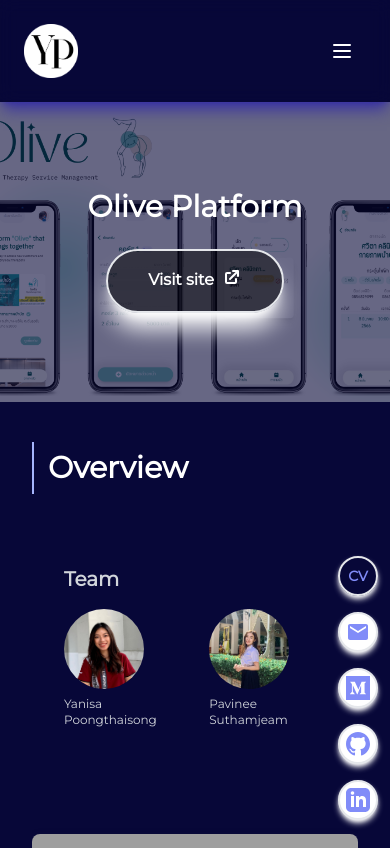
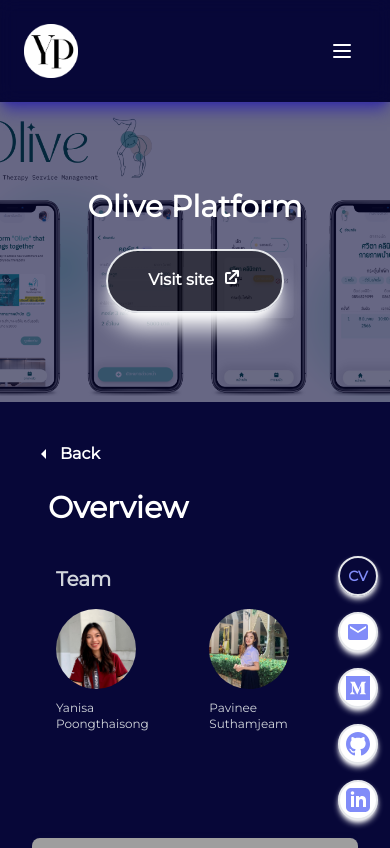
Before and after one commit to yanisapths/portfolio-v2, a Next.js app: page /projects/oliveplatform in a window 390 px wide. Shown: the top 848 px of the page. Built offline with nearby package versions, Linux system fonts and the light colour scheme; grey boxes are pictures that could not be loaded.

Commit message:
update: add youtube to index and update olive

```diff
--- a/components/About.js
+++ b/components/About.js
@@ -4,6 +4,7 @@
 import MailOutlineIcon from "@mui/icons-material/MailOutline";
 import PhoneIcon from "@mui/icons-material/Phone";
 import Intro from "../components/Intro";
+import BackNavigate from "./ui/BackNavigate";
 
 function About() {
   const Mailto = ({ email, subject = "", body = "", children }) => {
@@ -14,9 +15,12 @@
     return <a href={`mailto:${email}${params}`}>{children}</a>;
   };
   return (
-    <section className="mx-0 bg-[#070738]">
-      <div className="mt-10 bg-[#070738]">
-        <h1 className="font-homemade text-4xl xl:pl-48 lg:text-7xl font-bold py-10 md:py-20 text-center md:text-left">
+    <section className="bg-[#070738]">
+      <div className="mt-10 px-48">
+        <BackNavigate />
+      </div>
+      <div className="bg-[#070738]">
+        <h1 className="font-homemade text-4xl xl:pl-48 lg:text-7xl font-bold py-10 lg:py-12 text-center md:text-left">
           About me
         </h1>
       </div>
@@ -72,7 +76,7 @@
           </div>
         </div>
         {/* Right Grid */}
-        <div className="md:px-28 pb-24 lg:-ml-32 xl:-ml-72">
+        <div className="mx-16 md:px-28 pb-24 lg:-ml-32 xl:-ml-72">
           <p className="md:px-12 lg:text-lg mb-10 xl:w-4/5">
             Hej👋 My name is Yanisa Poongthaisong or you can call me Dookdik. My
             key strengths are mostly front-end development. I am most proficient
--- a/components/FeaturedProjects.js
+++ b/components/FeaturedProjects.js
@@ -102,8 +102,22 @@
                 );
               })}
             </div>
+            <div className="py-3">
+            <a href="https://o-live.vercel.app" className="items-center flex gap-1 text-sm cursor-pointer text-sky-400 underline">
+            <p className="">
+                Live - Customer App (Olive)
+              </p>
+                <ExternalLinkIcon className="h-4 w-4"/>
+            </a>
+            <a href="https://daycare.vercel.app"  className="items-center gap-1 text-sm flex cursor-pointer text-sky-400 underline">
+            <p className="">
+              Live - PT Clinic Management App
+              </p>
+                <ExternalLinkIcon className="h-4 w-4"/>
+            </a>
+            </div>
             <Link href="/projects/oliveplatform">
-              <p className="cursor-pointer relative text-sm text-sky-400 font-medium before:absolute before:-bottom-1 before:h-0.5 before:w-full before:origin-left before:scale-x-0 before:bg-sky-600 before:transition hover:before:scale-100">
+              <p className="cursor-pointer relative text-sm text-sky-400 font-medium before:absolute before:-bottom-1 before:h-0.5 before:w-24 before:origin-left before:scale-x-0 before:bg-sky-600 before:transition hover:before:scale-100">
                 Read More...
               </p>
             </Link>
--- a/components/proj/Olive.js
+++ b/components/proj/Olive.js
@@ -1,27 +1,29 @@
 import React from "react";
-import Banner from "../ui/Banner";
 import Canva from "../ui/Canva";
 import Youtube from "../ui/Youtube";
 import Link from "next/link";
+import BackNavigate from "../ui/BackNavigate";
 import Process from "./Process";
 
 function Olive() {
   return (
-    <section className=" mx-8 bg-[#070738]">
-      <div className="max-w-8xl mx-auto  overflow-hidden xl:max-w-4xl pb-20 ">
-        <div className="relative lg:mt-20 xl:mt-20 mt-10 inline-block px-4 py-2 lg:px-8 lg:py-3 xl:px-8 xl:py-3 md:px-8 md:py-3 overflow-hidden   group focus:outline-none focus:ring ">
-          <span className="absolute inset-y-0 left-0 w-[2px] transition-all bg-indigo-300 group-hover:w-full group-active:bg-indigo-500 "></span>
-          <span className="relative text-white lg:text-7xl xl:text-7xl text-3xl md:text-7xl font-bold lg:py-10 g:text-7xl text-center md:text-left transition-colors group-hover:text-[#070738] ">
+    <section className="mx-8 bg-[#070738]">
+      <div className="max-w-8xl mx-auto overflow-hidden xl:max-w-4xl pb-20 ">
+       <div className="pt-10">
+        <BackNavigate />
+        </div>
+        <div className="relative mt-4 inline-block px-4 py-2  overflow-hidden group focus:outline-none focus:ring">
+          <span className="relative text-white text-3xl md:text-4xl font-bold">
             Overview
           </span>
         </div>
-        <div className="mt-16 mb-5">
+        <div className="mt-6 mb-5">
           <Process />
         </div>
         <Canva />
         <Youtube link="https://www.youtube.com/embed/lQzAY91wq6Y" />
 
-        <div className=" xl:mt-48 lg:mt-36 bg-black/40 w-60 ml-10 lg:ml-[27rem] xl:ml-80 md:ml-80 lg:w-64 xl:w-64 justify-center  border-2 mt-8 cursor-pointer transform hover:translate-x-2 transition duration-300 shadow-white shadow-lg rounded-full px-6 py-2  hover:bg-[#ffffff] hover:border-2 hover:text-indigo-400">
+        <div className="xl:mt-48 lg:mt-36 bg-black/40 w-60 ml-10 lg:ml-[27rem] xl:ml-80 md:ml-80 lg:w-64 xl:w-64 justify-center  border-2 mt-8 cursor-pointer transform hover:translate-x-2 transition duration-300 shadow-white shadow-lg rounded-full px-6 py-2 hover:bg-[#ffffff] hover:border-2 hover:text-indigo-400">
           <Link href="/projects/">
             <h4 className="lg:text-lg xl:text-lg text-sm font-bold pl-6 ">
               View More Projects
--- a/components/proj/Process.js
+++ b/components/proj/Process.js
@@ -1,27 +1,34 @@
-import React from 'react'
-import Image from "next/image"
+import React from "react";
+import Image from "next/image";
 
 function Process() {
-    // const rsc = ({ayne,dookik}) => {
-
-    // }
   return (
-    <section className=" mx-8 bg-[#070738]">
-         <div className="max-w-8xl mx-auto  overflow-hidden xl:max-w-4xl pb-20 ">
+    <section className="px-6 bg-[#070738]">
+      <div className="max-w-8xl mx-auto overflow-hidden xl:max-w-4xl pb-20 ">
         <h1 className="text-xl mb-4 md:mb-12 font-bold">Team</h1>
         <div className="flex gap-6 md:gap-8">
           <div>
-                <Image src="/asset/user.jpg" width="80" height="80" className="rounded-full" />
-                <p className="text-xs md:text-lg">Yanisa Poongthaisong</p>
+            <Image
+              src="/asset/user.jpg"
+              width="80"
+              height="80"
+              className="rounded-full"
+            />
+            <p className="pt-1 text-xs md:text-lg">Yanisa Poongthaisong</p>
           </div>
           <div>
-                <Image src="/asset/ayne1.jpg" width="80" height="80" className="rounded-full" />
-                <p className="text-xs md:text-lg">Pavinee Suthamjeam</p>
+            <Image
+              src="/asset/ayne1.jpg"
+              width="80"
+              height="80"
+              className="rounded-full"
+            />
+            <p className="pt-1 text-xs md:text-lg">Pavinee Suthamjeam</p>
           </div>
         </div>
       </div>
     </section>
-  )
+  );
 }
 
-export default Process
+export default Process;
--- /dev/null
+++ b/components/ui/BackNavigate.js
@@ -0,0 +1,16 @@
+import React from "react";
+import Link from "next/link";
+import ArrowLeftIcon from "@mui/icons-material/ArrowLeft";
+
+function BackNavigate() {
+  return (
+    <Link href="/">
+      <div className="flex gap-1 text-md font-bold items-center text-white cursor-pointer transition transform hover:-translate-x-1 hover:-translate-y-1 hover:text-indigo-400 group-active:text-indigo-400">
+        <ArrowLeftIcon  />
+        <p>Back</p>
+      </div>
+    </Link>
+  );
+}
+
+export default BackNavigate;
--- a/pages/index.js
+++ b/pages/index.js
@@ -8,6 +8,7 @@
 import Link from "next/link";
 import Intro from "../components/Intro";
 import ScrollingMouse from "../components/ui/ScrollingMouse";
+import Youtube from "../components/ui/Youtube";
 
 export default function Home() {
   const handleScroll = (e) => {
@@ -63,12 +64,20 @@
                 </Link>
               </button>
             </div>
-            <Link className="btn" href="#section-0" onClick={handleScroll}>
-              <p className="pt-6 hover:scale-95 hover:text-white text-gray-300 cursor-pointer">
-                Back to Top
-              </p>
-            </Link>
           </div>
+        </section>
+        <section className="px-12 mt-20 bg-[#070738]" id="section-3">
+          <div className="mx-auto overflow-hidden max-w-xl">
+            <div className="flex flex-col items-center gap-4">
+              <h2 className="text-xl py-6 text-gray-300">Video</h2>
+              <Youtube link="https://www.youtube.com/embed/lQzAY91wq6Y" />
+            </div>
+          </div>
+              <Link className="btn" href="#section-0" onClick={handleScroll}>
+                <p className="pt-6 font-bold text-center hover:scale-95 hover:text-white text-gray-300 cursor-pointer">
+                  Back to Top
+                </p>
+              </Link>
         </section>
       </main>
       <Footer />
--- a/pages/projects.js
+++ b/pages/projects.js
@@ -3,6 +3,7 @@
 import Head from "next/head";
 import ProjectList from "../components/ProjectList";
 import { All, design, dev, bot } from "../data/proj";
+import BackNavigate from "../components/ui/BackNavigate.js"
 
 export default function Project() {
   const [selected, setSelected] = useState("projects");
@@ -114,10 +115,12 @@
       <Head>
         <title>Projects | Yanisa Poongthaisong</title>
       </Head>
-
       <section className="mx-0 bg-[#070738]">
-        <div className="mt-10 bg-[#070738]">
-          <h1 className="font-homemade text-3xl xl:pl-48 lg:text-7xl font-bold py-4 lg:py-20 text-center md:text-left">
+        <div className="mt-10 px-48">
+        <BackNavigate />
+        </div>
+        <div className="bg-[#070738]">
+          <h1 className="font-homemade text-3xl xl:pl-48 lg:text-7xl font-bold py-4 lg:py-12 text-center md:text-left">
             Projects
           </h1>
         </div>
```
Also changed, not shown: data/proj.js (+9 -9 lines). Lines whose indentation alone changed are shown as unchanged.
